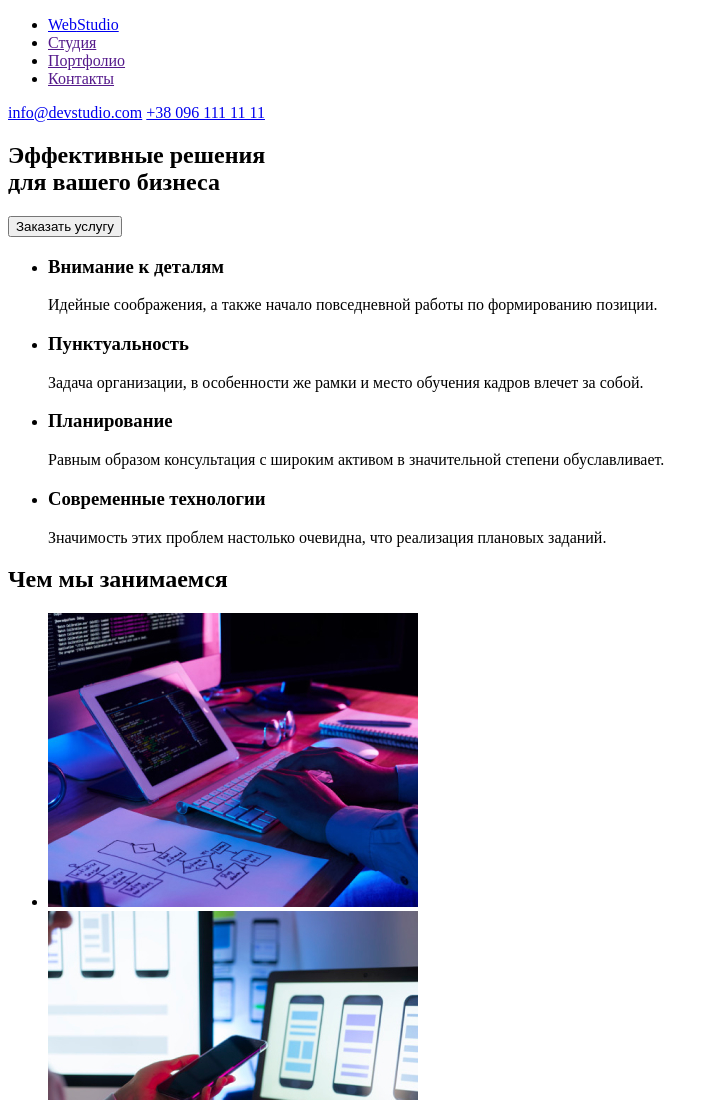
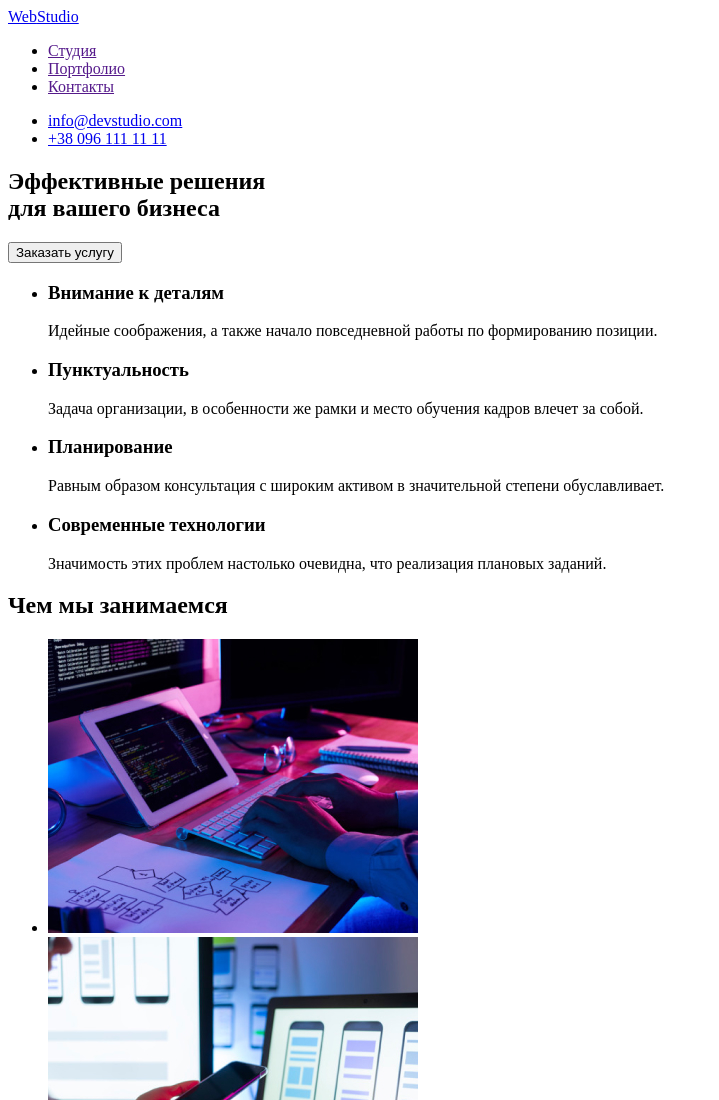
Before and after one commit to MerryMmary/goit-markup-hw-01, a plain HTML site: page index.html in a window 1280 px wide. Shown: the top 1100 px of the page, without its empty margins (0-719 px from the left). Drawn offline with Linux system fonts and the light colour scheme.

Commit message:
New commit with fixed bugs
Was added section and ul in foooter, changed nav - logo,

```diff
--- a/index.html
+++ b/index.html
@@ -6,19 +6,23 @@
     <meta name="viewport" content="width=device-width, initial-scale=1.0">
     <title>WebStudio</title>
 </head>
+
 <body>
     <header>
         <nav>
+            <a href="./index.html" lang="en"><span>Web</span>Studio</a>
             <ul>
-                    <li lang="en"><a href="./index.html"><span>Web</span>Studio</a></li>
                     <li><a href="">Студия</a></li>
                     <li><a href="">Портфолио</a></li>
                     <li><a href="">Контакты</a></li>
             </ul>
         </nav>
-        <a href="mailto:info@devstudio.com">info@devstudio.com</a>
-        <a href="tel:00380961111111">+38 096 111 11 11</a>
+        <ul>
+            <li><a href="mailto:info@devstudio.com">info@devstudio.com</a></li>
+            <li><a href="tel:00380961111111">+38 096 111 11 11</a></li>
+        </ul>
     </header>
+
     <main>
         <!-- HERO -->
         <section>
@@ -27,6 +31,7 @@
         </section>
 
         <!-- Our advantages / h2 hidden -->
+        <section>
             <h2 hidden>We offer</h2>
             <ul>
                 <li>
@@ -46,6 +51,7 @@
                     <p>Значимость этих проблем настолько очевидна, что реализация плановых заданий.</p>
                 </li>
             </ul>
+        </section>
 
         <!-- What do we offer -->
         <section>
```
Lines whose indentation alone changed are shown as unchanged.
